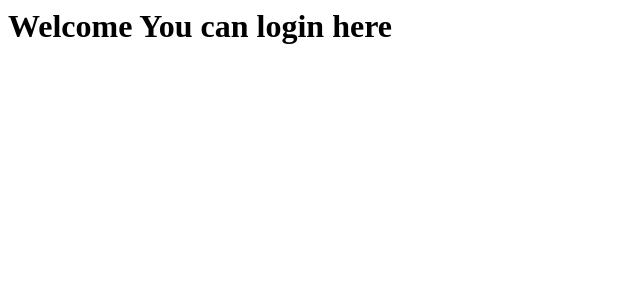
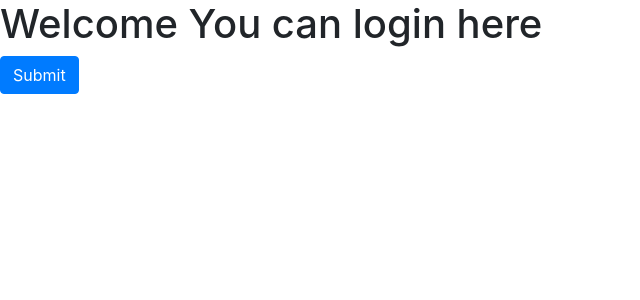
Before and after one commit to CodeLife01/PracticsDjango, a Django app: a page that uses accounts/templates/accounts/login.html in a window 1280 px wide. Shown: the top 300 px of the page, without its empty margins (0-640 px from the left). Run offline with Django 3.2, Linux system fonts and the light colour scheme; some libraries are stand-ins or nearby versions.

Commit message:
button added

```diff
--- a/accounts/templates/accounts/login.html
+++ b/accounts/templates/accounts/login.html
@@ -1,8 +1,11 @@
 <html>
     <head>
         <title>Login</title>
+        <link rel="stylesheet" href="https://stackpath.bootstrapcdn.com/bootstrap/4.3.1/css/bootstrap.min.css"
+        integrity="sha384-ggOyR0iXCbMQv3Xipma34MD+dH/1fQ784/j6cY/iJTQUOhcWr7x9JvoRxT2MZw1T" crossorigin="anonymous">
     </head>
     <body>
-        <h1>Welcome You can login here</h1>
+
+        <h1>Welcome You can login here</h1><button class="btn btn-primary" type="button">Submit</button>
     </body>
 </html>
```
